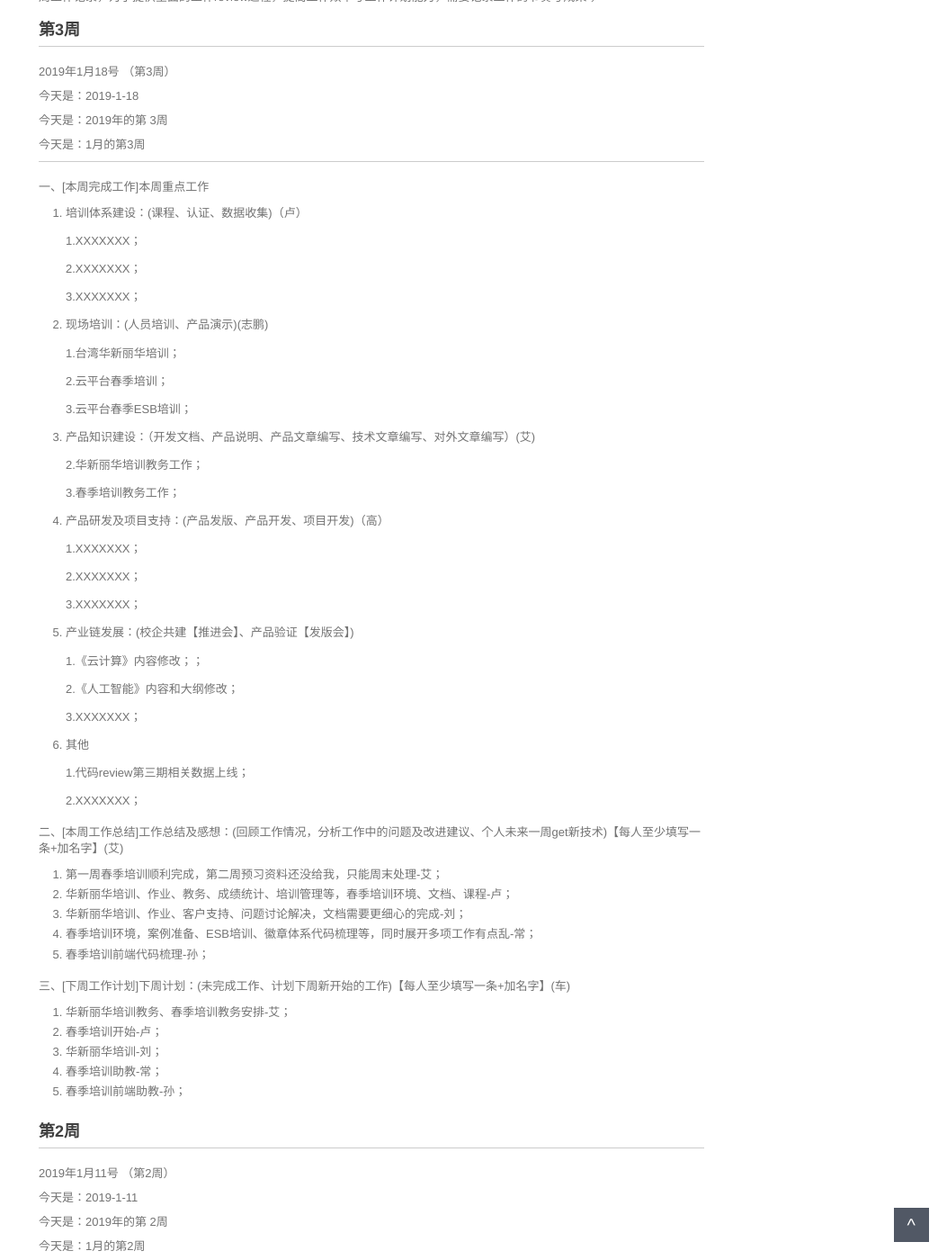
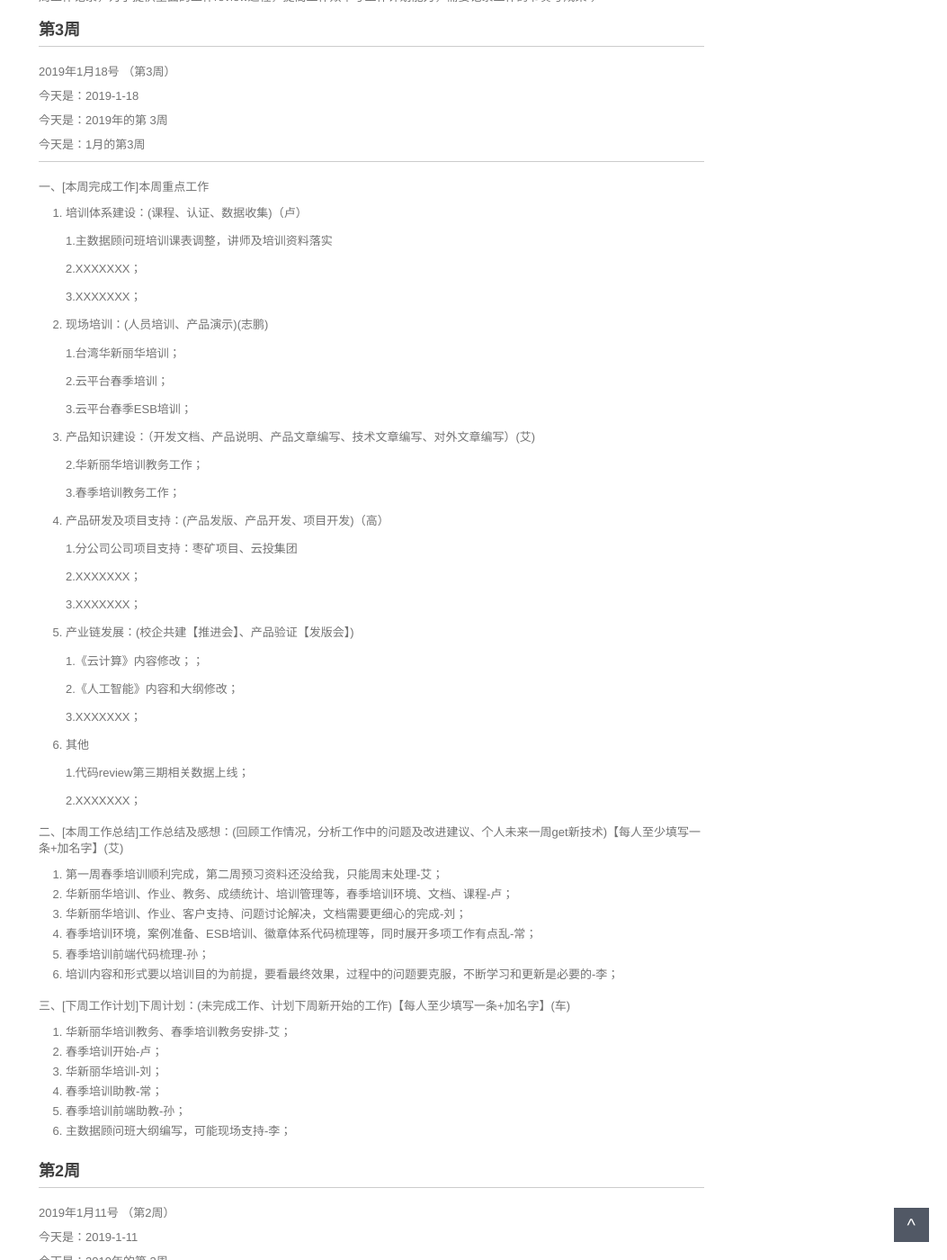
Before and after one commit to walllFlower/blog, a Jekyll site: the page built from _posts/2018-07-17-day_report_cxz.md, in a window 1280 px wide and 1400 px high, scrolled down 310 px. Shown: the whole window at 90% size, without its empty margins (227-1280 px from the left). Built offline with Jekyll 4.4.1, drawn with Linux system fonts in a browser that asks for light colours; comment, search, counter and statistics services are not loaded.

Commit message:
Update 2018-07-17-day_report_cxz.md
add by lihai

```diff
--- a/_posts/2018-07-17-day_report_cxz.md
+++ b/_posts/2018-07-17-day_report_cxz.md
@@ -25,7 +25,7 @@ categories: 技术运营工作周报
 
 1. 培训体系建设：(课程、认证、数据收集)（卢）
 
-    1.XXXXXXX；
+    1.主数据顾问班培训课表调整，讲师及培训资料落实
 
     2.XXXXXXX；
 
@@ -47,7 +47,7 @@ categories: 技术运营工作周报
 
 4. 产品研发及项目支持：(产品发版、产品开发、项目开发)（高）
 
-    1.XXXXXXX；
+    1.分公司公司项目支持：枣矿项目、云投集团
 
     2.XXXXXXX；
 
@@ -74,6 +74,7 @@ categories: 技术运营工作周报
 3. 华新丽华培训、作业、客户支持、问题讨论解决，文档需要更细心的完成-刘；
 4. 春季培训环境，案例准备、ESB培训、徽章体系代码梳理等，同时展开多项工作有点乱-常；
 5. 春季培训前端代码梳理-孙；
+6. 培训内容和形式要以培训目的为前提，要看最终效果，过程中的问题要克服，不断学习和更新是必要的-李；
 
 三、[下周工作计划]下周计划：(未完成工作、计划下周新开始的工作)【每人至少填写一条+加名字】(车)
 
@@ -82,6 +83,7 @@ categories: 技术运营工作周报
 3. 华新丽华培训-刘；
 4. 春季培训助教-常；
 5. 春季培训前端助教-孙；
+6. 主数据顾问班大纲编写，可能现场支持-李；
 
 ###  第2周
 
```
